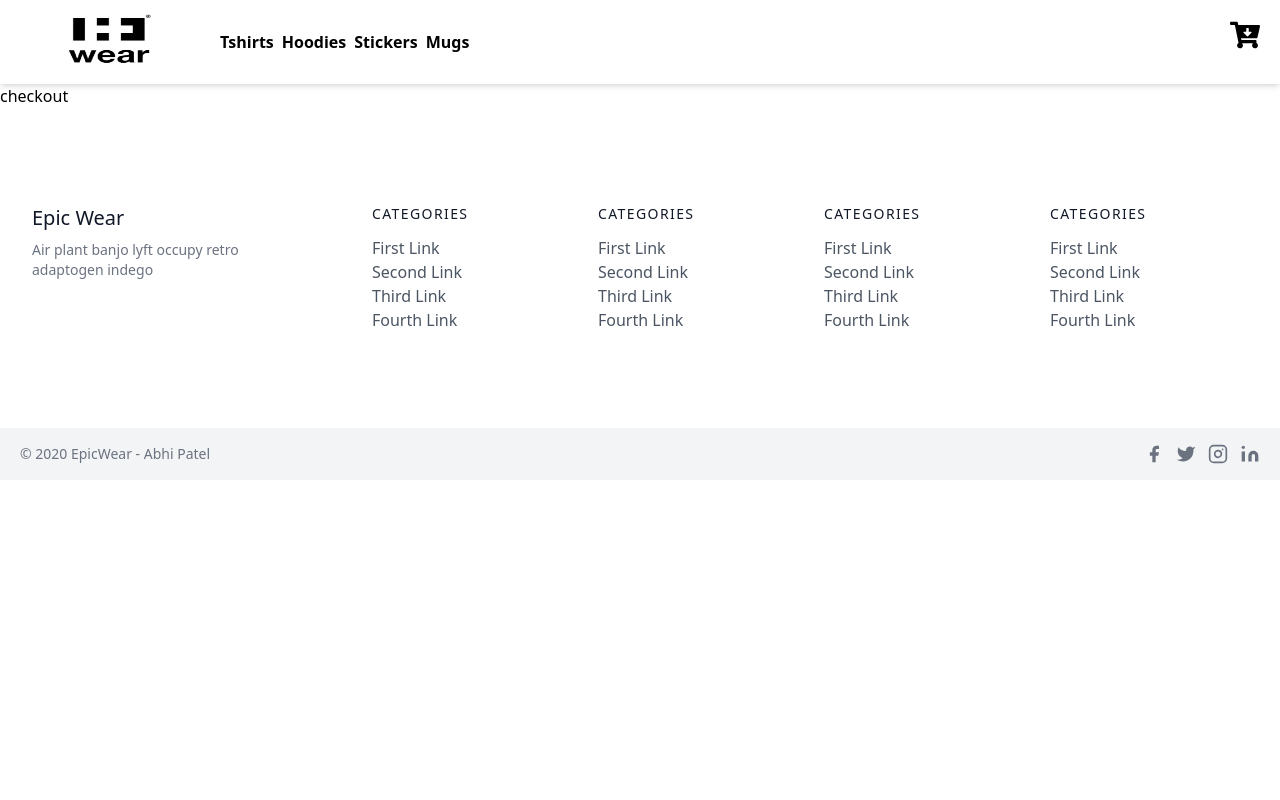
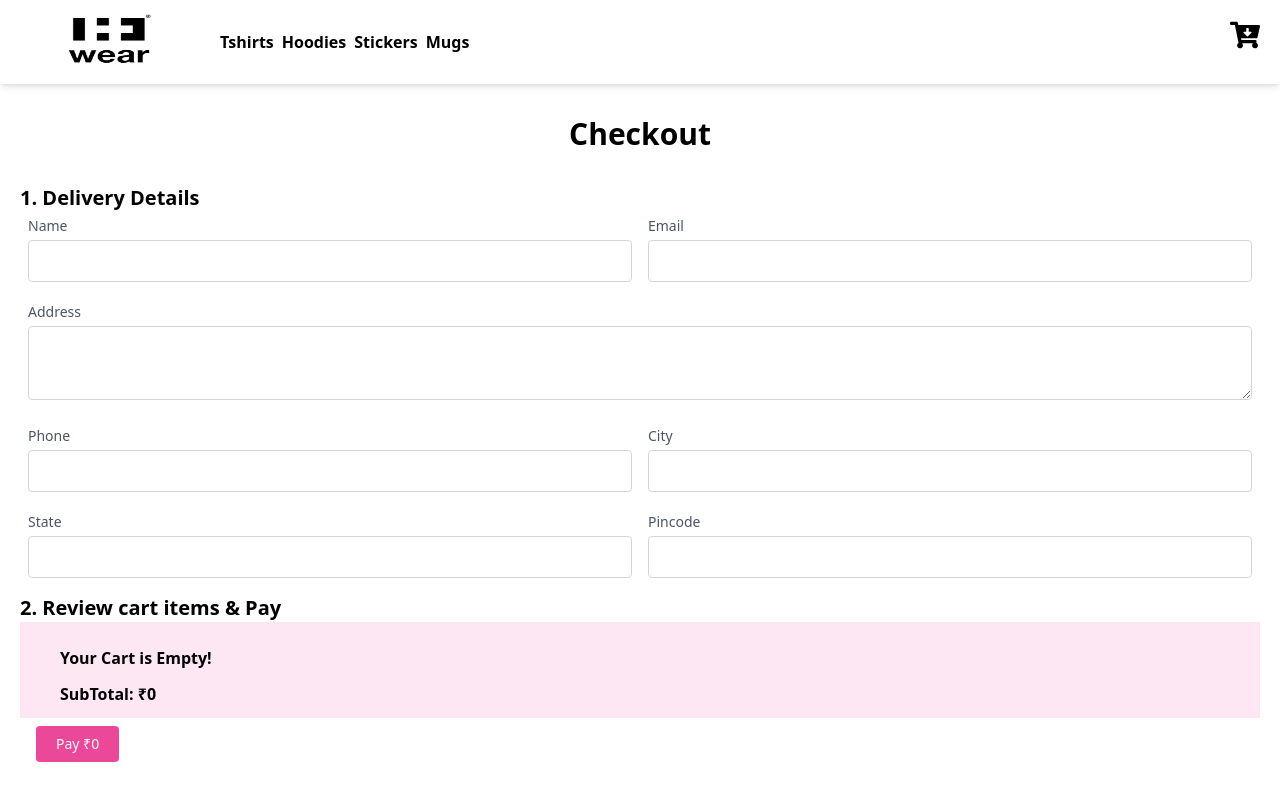
Before and after one commit to AbhiPatel10/CraftWave, a Next.js app: page /checkout in a window 1280 px wide. Shown: the top 800 px of the page. Built offline with nearby package versions, Linux system fonts and the light colour scheme.

Commit message:
check out page added

```diff
--- a/components/Navbar.js
+++ b/components/Navbar.js
@@ -5,7 +5,7 @@ import { FaCartArrowDown } from 'react-icons/fa';
 import { AiFillCloseCircle, AiFillPlusCircle, AiFillMinusCircle } from 'react-icons/ai';
 
 
-const Navbar = () => {
+const Navbar = ({cart, addToCart, removeFromCart, clearCart, subTotal}) => {
     const ref = useRef()
     const toggleCart =()=>{
         if(ref.current.classList.contains('translate-x-full')){
@@ -17,7 +17,7 @@ const Navbar = () => {
         }
     }
   return (
-    <div className='flex flex-col justify-center items-center md:flex-row md:justify-start py-1 shadow-md'>
+    <div className='flex flex-col justify-center items-center md:flex-row md:justify-start py-1 shadow-md sticky top-0 z-10 bg-white'>
         <div className='logo mx-5'>
             <Link href={'/'}><a><Image src="/logo.jpg" width={180} height={70} alt="epic wear logo"/></a></Link>
         </div>
@@ -32,50 +32,25 @@ const Navbar = () => {
         <div onClick={toggleCart} className='cart absolute right-0 top-5 mx-5 cursor-pointer '>
             <FaCartArrowDown className='text-3xl'/>
         </div>
-        <div ref={ref} className='z-50 w-72 h-full sideCart absolute top-0 right-0 bg-pink-100 py-10 px-7 transform transition-transform translate-x-full'>
+        <div ref={ref} className={`z-50 w-72 h-[100vh] sideCart absolute top-0 right-0 bg-pink-100 py-10 px-7 transform transition-transform ${Object.keys(cart).length !== 0 ? 'translate-x-0' : 'translate-x-full' }`}>
             <h2 className='font-bold text-xl text-center mb-5'>Shopping Cart</h2>
             <span onClick={toggleCart} className='absolute top-6 right-4 cursor-pointer text-2xl text-pink-500'><AiFillCloseCircle /></span>
         <ol className='list-decimal font-semibold'>
-            <li>
-                <div className='item flex my-5'>
-                    <div className='w-2/3 font-semibold'>T-shirt - wear the epic way</div>
-                    <div className='w-1/3 flex items-center justify-center text-lg'><AiFillMinusCircle className='cursor-pointer text-pink-500'/> <span className='mx-2 text-sm'>1</span> <AiFillPlusCircle className='cursor-pointer text-pink-500'/></div>
-                </div>
-            </li>
-            <li>
-                <div className='item flex my-5'>
-                    <div className='w-2/3 font-semibold'>T-shirt - wear the epic way</div>
-                    <div className='w-1/3 flex items-center justify-center text-lg'><AiFillMinusCircle className='cursor-pointer text-pink-500'/> <span className='mx-2 text-sm'>1</span> <AiFillPlusCircle className='cursor-pointer text-pink-500'/></div>
-                </div>
-            </li>
-            <li>
-                <div className='item flex my-5'>
-                    <div className='w-2/3 font-semibold'>T-shirt - wear the epic way</div>
-                    <div className='w-1/3 flex items-center justify-center text-lg'><AiFillMinusCircle className='cursor-pointer text-pink-500'/> <span className='mx-2 text-sm'>1</span> <AiFillPlusCircle className='cursor-pointer text-pink-500'/></div>
-                </div>
-            </li>
-            <li>
-                <div className='item flex my-5'>
-                    <div className='w-2/3 font-semibold'>T-shirt - wear the epic way</div>
-                    <div className='w-1/3 flex items-center justify-center text-lg'><AiFillMinusCircle className='cursor-pointer text-pink-500'/> <span className='mx-2 text-sm'>1</span> <AiFillPlusCircle className='cursor-pointer text-pink-500'/></div>
-                </div>
-            </li>
-            <li>
-                <div className='item flex my-5'>
-                    <div className='w-2/3 font-semibold'>T-shirt - wear the epic way</div>
-                    <div className='w-1/3 flex items-center justify-center text-lg'><AiFillMinusCircle className='cursor-pointer text-pink-500'/> <span className='mx-2 text-sm'>1</span> <AiFillPlusCircle className='cursor-pointer text-pink-500'/></div>
-                </div>
-            </li>
-            <li>
-                <div className='item flex my-5'>
-                    <div className='w-2/3 font-semibold'>T-shirt - wear the epic way</div>
-                    <div className='w-1/3 flex items-center justify-center text-lg'><AiFillMinusCircle className='cursor-pointer text-pink-500'/> <span className='mx-2 text-sm'>1</span> <AiFillPlusCircle className='cursor-pointer text-pink-500'/></div>
-                </div>
-            </li>
+        {Object.keys(cart).length == 0 && <div className='my-3 font-semibold'> Your Cart is Empty! </div>}
+           {Object.keys(cart).map((k)=>{
+            return (<li key={k}>
+            <div className='item flex my-5'>
+                <div className='w-2/3 font-semibold'>{cart[k].name}</div>
+                <div className='w-1/3 flex items-center justify-center text-lg'><AiFillMinusCircle onClick={()=>{removeFromCart(k, 1, cart[k].price, cart[k].name, cart[k].size, cart[k].variant)}} className='cursor-pointer text-pink-500'/> <span className='mx-2 text-sm'>{cart[k].qty}</span> <AiFillPlusCircle  onClick={()=>{addToCart(k, 1, cart[k].price, cart[k].name, cart[k].size, cart[k].variant)}} className='cursor-pointer text-pink-500'/></div>
+            </div>
+        </li>)
+        })}
+
         </ol>
-        <div className='flex justify-between mt-10'>
-            <button className="flex text-white bg-pink-500 border-0 py-2 px-5 focus:outline-none hover:bg-pink-600 rounded text-sm">Checkout</button>
-            <button className="flex text-white bg-pink-500 border-0 py-2 px-5 focus:outline-none hover:bg-pink-600 rounded text-sm">Clear Cart</button>
+        <div className='font-bold mt-10'>SubTotal: ₹{subTotal}</div>
+        <div className='flex justify-between mt-5'>
+            <Link href={'/checkout'}><button className="flex text-white bg-pink-500 border-0 py-2 px-5 focus:outline-none hover:bg-pink-600 rounded text-sm">  Checkout </button></Link>
+            <button onClick={clearCart} className="flex text-white bg-pink-500 border-0 py-2 px-5 focus:outline-none hover:bg-pink-600 rounded text-sm">Clear Cart</button>
 
         </div>
         </div>
--- a/pages/_app.js
+++ b/pages/_app.js
@@ -1,13 +1,67 @@
 import Navbar from '../components/Navbar'
 import Footer from '../components/Footer'
 import '../styles/globals.css'
+import {useState, useEffect} from 'react'
 
 function MyApp({ Component, pageProps }) {
+  const [cart, setCart] = useState({})
+  const [subTotal, setSubTotal] = useState(0)
+
+  useEffect(() => {
+    try {
+      if(localStorage.getItem("cart")){
+        setCart(JSON.parse(localStorage.getItem("cart")))
+        saveCart(localStorage.getItem("cart"))
+      }
+    } catch (error) {
+      console.log(error);
+      localStorage.clear()
+    }
+  }, [])
+
+
+  const saveCart = (myCart) =>{
+    localStorage.setItem("cart", JSON.stringify(myCart))
+    let subt = 0;
+    let keys = Object.keys(myCart)
+    for(let i=0; i<keys.length; i++ ){
+      subt += myCart[keys[i]]['price'] * myCart[keys[i]].qty;
+    }
+    setSubTotal(subt)
+  }
+
+  const addToCart = (itemCode, qty, price, name, size, variant) =>{
+    let newCart = cart;
+    if(itemCode in cart){
+      newCart[itemCode].qty = cart[itemCode].qty + qty
+    }else{
+      newCart[itemCode] = {qty: 1, price, name, size, variant}
+    }
+    setCart(newCart)
+    saveCart(newCart)
+  }
+
+  const clearCart = () =>{
+    setCart({})
+    saveCart({})
+  }
+
+  const removeFromCart = (itemCode, qty, price, name, size, variant) =>{
+    let newCart = JSON.parse(JSON.stringify(cart));
+    if(itemCode in cart){
+      newCart[itemCode].qty = cart[itemCode].qty - qty
+    }
+    if(newCart[itemCode]["qty"] <=0){
+      delete newCart[itemCode]
+    }
+    setCart(newCart)
+    saveCart(newCart)
+  }
+
   return (
-
     <>
-    <Navbar />
-    <Component {...pageProps} />
+    <Navbar key={subTotal} cart={cart} addToCart={addToCart} removeFromCart={removeFromCart} clearCart={clearCart} subTotal={subTotal} />
+    <Component cart={cart} addToCart={addToCart} removeFromCart={removeFromCart} clearCart={clearCart} subTotal={subTotal} {...pageProps} />
     <Footer />
     </>
     )
--- a/pages/checkout.js
+++ b/pages/checkout.js
@@ -1,8 +1,83 @@
 import React from 'react'
+// import { FaCartArrowDown } from 'react-icons/fa';
+import { AiFillPlusCircle, AiFillMinusCircle } from 'react-icons/ai';
+import Link from "next/link"
 
-const checkout = () => {
+const checkout = ({cart, subTotal, addToCart, removeFromCart}) => {
   return (
-    <div>checkout</div>
+    <div className='container px-5 sm:m-auto'>
+      <h1 className='font-bold text-3xl my-8 text-center'>Checkout</h1>
+      <h2 className='font-semibold text-xl'>1. Delivery Details</h2>
+      <div className='mx-auto flex'>
+        <div className='px-2 w-1/2'>
+          <div className=" mb-4">
+            <label htmlFor="name" className="leading-7 text-sm text-gray-600">Name</label>
+            <input type="text" id="name" name="name" className="w-full bg-white rounded border border-gray-300 focus:border-indigo-500 focus:ring-2 focus:ring-indigo-200 text-base outline-none text-gray-700 py-1 px-3 leading-8 transition-colors duration-200 ease-in-out" />
+          </div>
+        </div>
+        <div className='px-2 w-1/2'>
+          <div className=" mb-4">
+            <label htmlFor="email" className="leading-7 text-sm text-gray-600">Email</label>
+            <input type="email" id="email" name="email" className="w-full bg-white rounded border border-gray-300 focus:border-indigo-500 focus:ring-2 focus:ring-indigo-200 text-base outline-none text-gray-700 py-1 px-3 leading-8 transition-colors duration-200 ease-in-out" />
+          </div>
+        </div>
+      </div>
+
+      <div className='px-2 w-full'>
+        <div className=" mb-4">
+          <label htmlFor="email" className="leading-7 text-sm text-gray-600">Address</label>
+          <input type="email" id="email" name="email" />
+          <textarea name='' id="" cols="30" rows="2" className="w-full bg-white rounded border border-gray-300 focus:border-indigo-500 focus:ring-2 focus:ring-indigo-200 text-base outline-none text-gray-700 py-1 px-3 leading-8 transition-colors duration-200 ease-in-out"> </textarea>
+        </div>
+      </div>
+      <div className='mx-auto flex'>
+
+        <div className='px-2 w-1/2'>
+          <div className=" mb-4">
+            <label htmlFor="phone" className="leading-7 text-sm text-gray-600">Phone</label>
+            <input type="phone" id="phone" name="phone" className="w-full bg-white rounded border border-gray-300 focus:border-indigo-500 focus:ring-2 focus:ring-indigo-200 text-base outline-none text-gray-700 py-1 px-3 leading-8 transition-colors duration-200 ease-in-out" />
+          </div>
+        </div>
+        <div className='px-2 w-1/2'>
+          <div className=" mb-4">
+            <label htmlFor="city" className="leading-7 text-sm text-gray-600">City</label>
+            <input type="text" id="city" name="city" className="w-full bg-white rounded border border-gray-300 focus:border-indigo-500 focus:ring-2 focus:ring-indigo-200 text-base outline-none text-gray-700 py-1 px-3 leading-8 transition-colors duration-200 ease-in-out" />
+          </div>
+        </div>
+      </div>
+      <div className='mx-auto flex'>
+        <div className='px-2 w-1/2'>
+          <div className=" mb-4">
+            <label htmlFor="state" className="leading-7 text-sm text-gray-600">State</label>
+            <input type="text" id="state" name="state" className="w-full bg-white rounded border border-gray-300 focus:border-indigo-500 focus:ring-2 focus:ring-indigo-200 text-base outline-none text-gray-700 py-1 px-3 leading-8 transition-colors duration-200 ease-in-out" />
+          </div>
+        </div>
+        <div className='px-2 w-1/2'>
+          <div className=" mb-4">
+            <label htmlFor="pincode" className="leading-7 text-sm text-gray-600">Pincode</label>
+            <input type="text" id="pincode" name="pincode" className="w-full bg-white rounded border border-gray-300 focus:border-indigo-500 focus:ring-2 focus:ring-indigo-200 text-base outline-none text-gray-700 py-1 px-3 leading-8 transition-colors duration-200 ease-in-out" />
+          </div>
+        </div>
+      </div>
+      <h2 className='font-semibold text-xl'>2. Review cart items & Pay</h2>
+      <div className=' sideCart bg-pink-100 px-10 py-3 '>
+        <ol className='list-decimal font-semibold'>
+          { Object.keys(cart).length == 0 && <div className='my-3 font-semibold'> Your Cart is Empty! </div> }
+          { Object.keys(cart).map((k) => {
+            return (<li key={ k }>
+              <div className='item flex my-5'>
+                <div className='font-semibold'>{ cart[k].name }</div>
+                <div className='w-1/3 flex items-center justify-center text-lg'><AiFillMinusCircle onClick={ () => { removeFromCart(k, 1, cart[k].price, cart[k].name, cart[k].size, cart[k].variant) } } className='cursor-pointer text-pink-500' /> <span className='mx-2 text-sm'>{ cart[k].qty }</span> <AiFillPlusCircle onClick={ () => { addToCart(k, 1, cart[k].price, cart[k].name, cart[k].size, cart[k].variant) } } className='cursor-pointer text-pink-500' /></div>
+              </div>
+            </li>)
+          }) }
+          </ol>
+          <span className='font-bold'>SubTotal: ₹{subTotal}</span>
+      </div>
+      <div className='mx-4 mt-2'>
+        <Link href={'/checkout'}><button className="flex text-white bg-pink-500 border-0 py-2 px-5 focus:outline-none hover:bg-pink-600 rounded text-sm">  Pay ₹{subTotal} </button></Link>
+      </div>
+    </div>
   )
 }
 
--- a/pages/product/[slug].js
+++ b/pages/product/[slug].js
@@ -1,6 +1,6 @@
 import { useRouter } from 'next/router'
 import { useState } from 'react'
-const Post = () => {
+const Post = ({addToCart}) => {
   const router = useRouter()
   const { slug } = router.query
   const [pin, setPin] = useState()
@@ -92,7 +92,9 @@ const Post = () => {
             <span className="title-font font-medium text-2xl text-gray-900">₹580.00</span>
             <div className='flex mt-5 md:mt-0'>
               <button className="flex ml-2 md:ml-7 text-white bg-pink-500 border-0 py-2 px-2 md:px-6 focus:outline-none hover:bg-pink-600 rounded">Buy Now</button>
-              <button className="flex ml-2 md:ml-14 text-white bg-pink-500 border-0 py-2 px-2 md:px-6 focus:outline-none hover:bg-pink-600 rounded">Add to Cart</button>
+
+              <button onClick={()=>{addToCart(slug, 1, 499, 'epic wear', 'XL', 'Red')}} className="flex ml-2 md:ml-14 text-white bg-pink-500 border-0 py-2 px-2 md:px-6 focus:outline-none hover:bg-pink-600 rounded">Add to Cart</button>
+
               <button className="rounded-full w-10 h-10 bg-gray-200 p-0 border-0 inline-flex items-center justify-center text-gray-500 ml-4">
               <svg fill="currentColor" strokeLinecap="round" strokeLinejoin="round" strokeWidth="2" className="w-5 h-5" viewBox="0 0 24 24">
               <path d="M20.84 4.61a5.5 5.5 0 00-7.78 0L12 5.67l-1.06-1.06a5.5 5.5 0 00-7.78 7.78l1.06 1.06L12 21.23l7.78-7.78 1.06-1.06a5.5 5.5 0 000-7.78z"></path>
```
